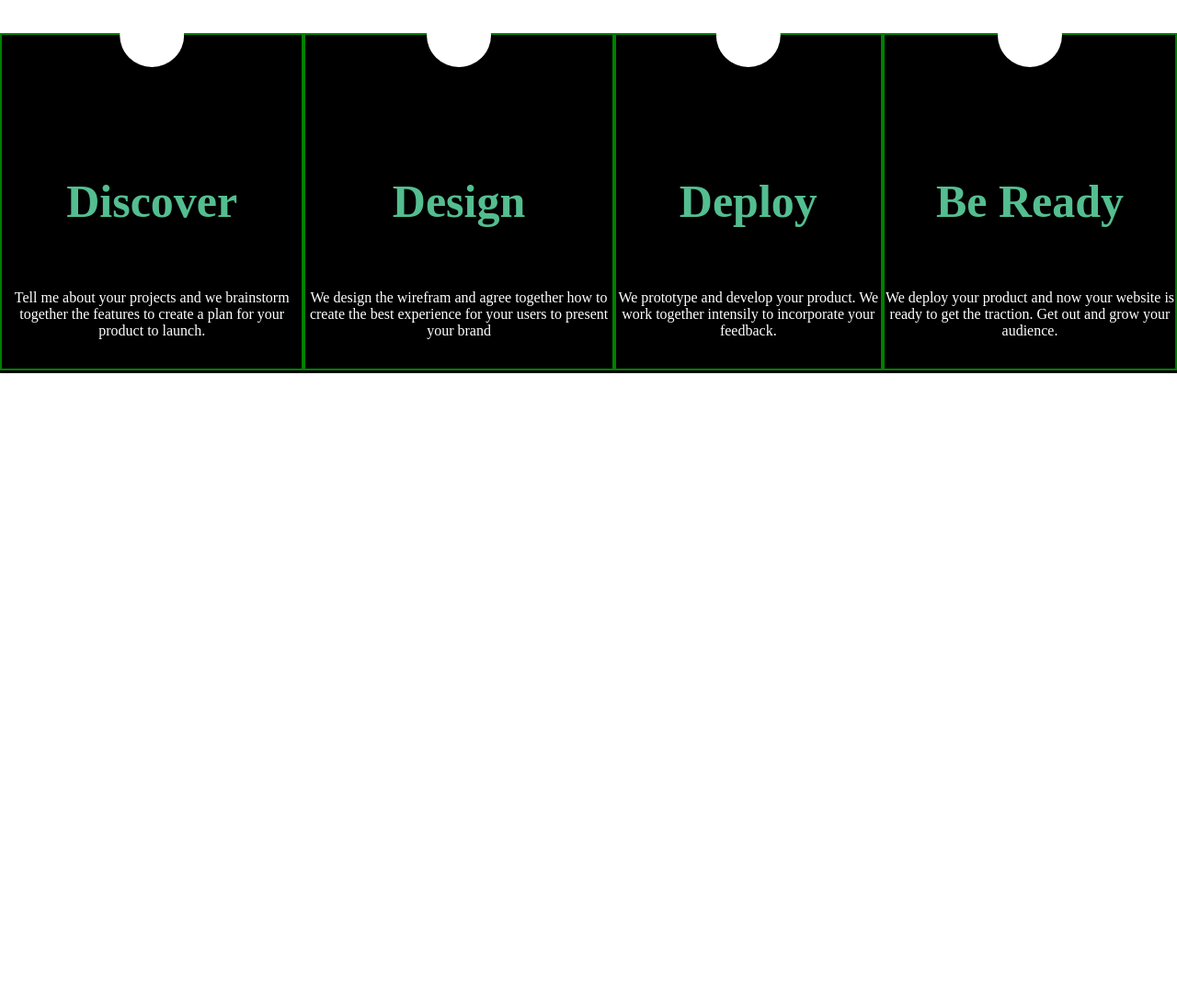
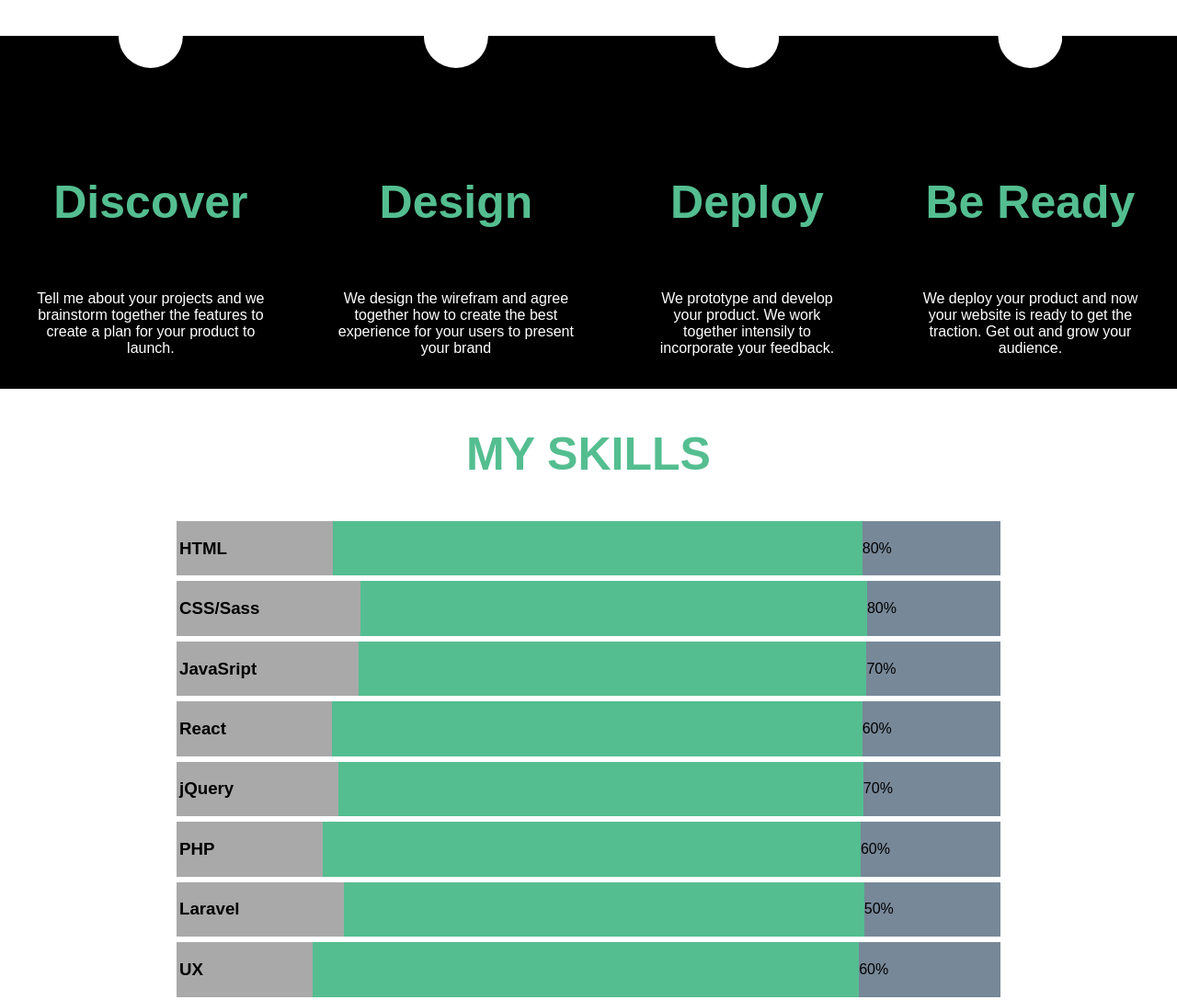
Before and after one commit to SteTheDiver/Aneta-portfolio, a plain HTML site: page index.html in a window 1280 px wide. Shown: the part 958-2046 px from the top of the page at 92% size. Before the commit the page ends 1364 px from the top, so only its background shows below. Drawn offline with Linux system fonts and the light colour scheme.

Commit message:
Added section MySkills

```diff
--- a/index.css
+++ b/index.css
@@ -6,6 +6,7 @@ body {
     margin: 0 auto;
     display: flex;
     flex-direction: column;
+    font-family: "Alegreya", sans-serif;
 }
 
 
@@ -116,13 +117,15 @@ main {
     height: fit-content;
     padding-bottom: 3px;
     background-color: black;
+
 }
 .description_flow_first {
     display: flex;
     flex-direction: row;
     flex-grow: 1;
-    border: 2px solid green;
     padding-bottom: 3px;
+    margin-left: 3%;
+    margin-right: 3%;
 }
 
 .description_flow_second_level {
@@ -136,6 +139,7 @@ main {
 .description_flow_third_level {
     display: flex;
     flex-direction: column;
+
     flex-grow: 1;
 }
 
@@ -160,3 +164,55 @@ main {
     clip-path: circle();
     background: white;
 }
+
+.my_skills {
+    display: flex;
+    flex-direction: column;
+    align-items: center;
+
+}
+
+
+.upper_text_myskils {
+    display: flex;
+    flex-direction: column;
+    justify-content: space-evenly;
+}
+
+.upper_text_myskils h2 {
+    color:#54be90;
+}
+
+.horizonal_bar {
+    display: flex;
+    flex-direction: row;
+    padding-top: 3px;
+    padding-bottom: 3px;
+    justify-content: space-evenly;
+    width: 70%;
+}
+
+.programming_language {
+    display: flex;
+    flex-direction: row;
+    flex-grow: 1;
+    background-color: darkgrey;
+    padding-left: 3px;
+}
+
+.bar_knowledge {
+    display: flex;
+    flex-direction: row;
+    flex-grow: 5;
+    background-color:#54be90;
+}
+
+.percentage_knowledge {
+    display: flex;
+    flex-direction: row;
+    flex-grow: 1;
+    background-color: lightslategray;
+    align-items: center;
+    justify-items: center;
+    padding-right: 3px;
+}
--- a/index.html
+++ b/index.html
@@ -6,6 +6,7 @@
     <meta name="viewport" content="width=device-width, initial-scale=1.0">
     <title>Aneta Webie Portfolio</title>
     <link rel="stylesheet" href="index.css">
+    <link href="https://fonts.googleapis.com/css2?family=Alegreya+Sans:wght@400;700;800&display=swap" rel="stylesheet">
 </head>
 
 <body>
@@ -164,6 +165,147 @@
 
         </div>
 
+    </section>
+
+    <section class="my_skills">
+
+        <div class="upper_text_myskils">
+            <h2>MY SKILLS</h2>
+        </div>
+
+        <div class="horizonal_bar">
+
+            <div class="programming_language">
+                <h3>HTML</h3>
+            </div>
+
+            <div class="bar_knowledge">
+
+            </div>
+
+            <div class="percentage_knowledge">
+                80%
+            </div>
+
+        </div>
+
+        <div class="horizonal_bar">
+
+            <div class="programming_language">
+                <h3>CSS/Sass</h3>
+            </div>
+
+            <div class="bar_knowledge">
+
+            </div>
+
+            <div class="percentage_knowledge">
+                80%
+            </div>
+
+        </div>
+
+        <div class="horizonal_bar">
+
+            <div class="programming_language">
+                <h3>JavaSript</h3>
+            </div>
+
+            <div class="bar_knowledge">
+
+            </div>
+
+            <div class="percentage_knowledge">
+                70%
+            </div>
+
+        </div>
+
+        <div class="horizonal_bar">
+
+            <div class="programming_language">
+                <h3>React</h3>
+            </div>
+
+            <div class="bar_knowledge">
+
+            </div>
+
+            <div class="percentage_knowledge">
+                60%
+            </div>
+
+        </div>
+
+        <div class="horizonal_bar">
+
+            <div class="programming_language">
+                <h3>jQuery</h3>
+            </div>
+
+            <div class="bar_knowledge">
+
+            </div>
+
+            <div class="percentage_knowledge">
+                70%
+            </div>
+
+        </div>
+
+        <div class="horizonal_bar">
+
+            <div class="programming_language">
+                <h3>PHP</h3>
+            </div>
+
+            <div class="bar_knowledge">
+
+            </div>
+
+            <div class="percentage_knowledge">
+                60%
+            </div>
+
+        </div>
+
+        <div class="horizonal_bar">
+
+            <div class="programming_language">
+                <h3>Laravel</h3>
+            </div>
+
+            <div class="bar_knowledge">
+
+            </div>
+
+            <div class="percentage_knowledge">
+                50%
+            </div>
+
+        </div>
+
+        <div class="horizonal_bar">
+
+            <div class="programming_language">
+                <h3>UX</h3>
+            </div>
+
+            <div class="bar_knowledge">
+
+            </div>
+
+            <div class="percentage_knowledge">
+                60%
+            </div>
+
+        </div>
+
+
+
+
+
+
 
 
 
```
